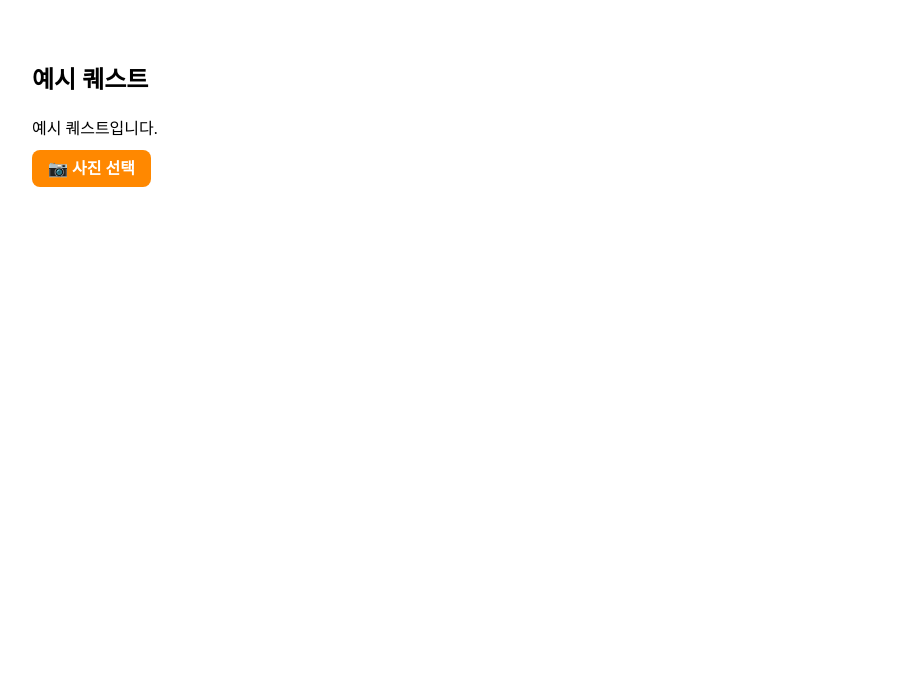
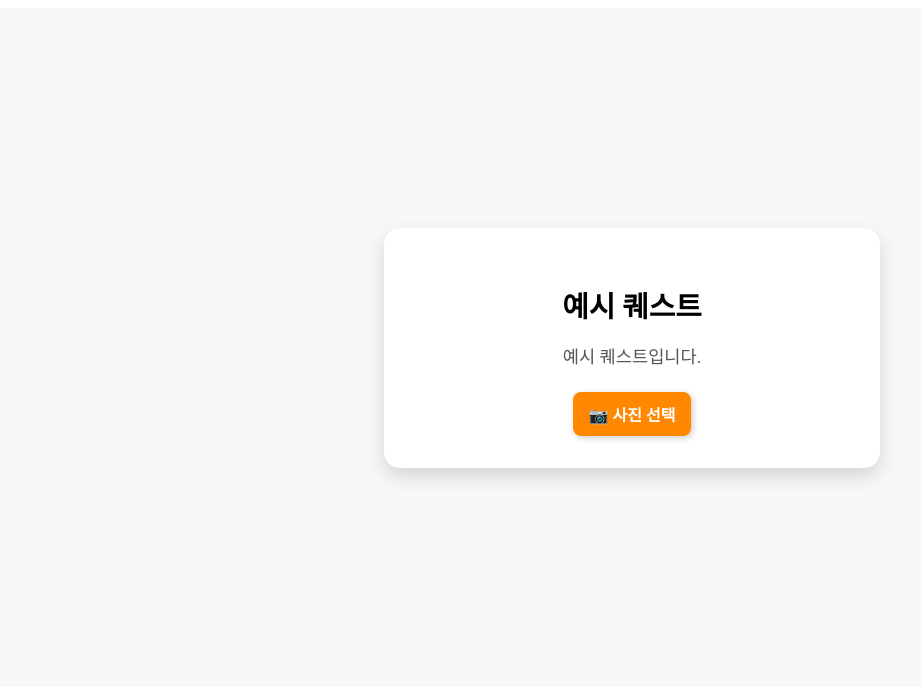
Before and after one commit to albatrips/seoultrips, a FastAPI app: page /api/quest/1 in a window 1280 px wide. Shown: the top 687 px of the page, without its empty margins (8-929 px from the left). Run offline with FastAPI, Linux system fonts and the light colour scheme; some libraries are stand-ins or nearby versions.

Commit message:
퀘스트 창 레이아웃 수정

```diff
--- a/server/api/recommend.py
+++ b/server/api/recommend.py
@@ -1,37 +1,52 @@
 from fastapi import APIRouter, Request, Form, UploadFile, File
 from fastapi.templating import Jinja2Templates
 from fastapi.responses import HTMLResponse
-import os, shutil, requests
+import os, shutil
 from random import choice
 
+# 라우터 및 템플릿 설정
 router = APIRouter()
 templates = Jinja2Templates(directory="server/templates")
 UPLOAD_DIR = "server/static/uploads"
 os.makedirs(UPLOAD_DIR, exist_ok=True)
 
+# 추천 퀘스트 생성 (임시 하드코딩)
 @router.post("/recommend")
 async def recommend(request: Request, theme: str = Form(...)):
-    # 실제 API 호출 생략
     steps = [
-        {"id": 1, "title": "경복궁 방문", "lat": 37.579617, "lng": 126.977041,
-         "description": f"'{theme}' 테마로 경복궁을 방문하세요."}
+        {
+            "id": 1,
+            "title": "경복궁 방문",
+            "lat": 37.579617,
+            "lng": 126.977041,
+            "description": f"'{theme}' 테마로 경복궁을 방문하세요."
+        }
     ]
     request.app.state.current_quests = steps
     return templates.TemplateResponse("quest_course.html", {
-        "request": request, "theme": theme, "steps": steps
+        "request": request,
+        "theme": theme,
+        "steps": steps
     })
 
+# 퀘스트 상세 페이지 렌더링
 @router.get("/quest/{quest_id}")
 async def quest_detail(request: Request, quest_id: int, result: str = ""):
     quests = getattr(request.app.state, "current_quests", [])
     quest = next((q for q in quests if q["id"] == quest_id), {
-        "id": quest_id, "title": "예시 퀘스트", "lat": 37.579617,
-        "lng": 126.977041, "description": "예시 퀘스트입니다."
+        "id": quest_id,
+        "title": "예시 퀘스트",
+        "lat": 37.579617,
+        "lng": 126.977041,
+        "description": "예시 퀘스트입니다."
     })
     return templates.TemplateResponse("quest_detail.html", {
-        "request": request, "quest": quest, "result": result
+        "request": request,
+        "quest": quest,
+        "result": result
     })
 
+# 사진 업로드 처리 후 퀘스트 결과 표시
 @router.post("/upload-photo")
 async def upload_photo(request: Request, photo: UploadFile = File(...)):
     file_path = os.path.join(UPLOAD_DIR, photo.filename)
@@ -39,9 +54,20 @@ async def upload_photo(request: Request, photo: UploadFile = File(...)):
         shutil.copyfileobj(photo.file, f)
 
     result = choice(["success", "fail"])  # 임의 판단
+
+    # 현재 퀘스트 상태를 사용해 quest 정보 가져오기
+    quests = getattr(request.app.state, "current_quests", [])
+    quest = quests[0] if quests else {
+        "id": 1,
+        "title": "경복궁 방문",
+        "lat": 37.579617,
+        "lng": 126.977041,
+        "description": "경복궁에 방문하세요."
+    }
+
     return templates.TemplateResponse("quest_detail.html", {
         "request": request,
-        "quest": {"id": 1, "title": "경복궁 방문", "lat": 37.579617,
-                  "lng": 126.977041, "description": "경복궁에 방문하세요."},
-        "result": result
+        "quest": quest,
+        "result": result,
+        "uploaded_photo": f"/static/uploads/{photo.filename}"
     })
--- a/server/templates/quest_detail.html
+++ b/server/templates/quest_detail.html
@@ -1,64 +1,109 @@
 {% extends "base.html" %}
 {% block content %}
 
-<div class="quest-detail-container">
+<!-- 중앙 정렬 래퍼 -->
+<div class="quest-wrapper">
+  <div class="quest-card">
     <h2>{{ quest.title }}</h2>
     <p>{{ quest.description }}</p>
 
+    <!-- 사진 업로드 폼 -->
     <form id="photo-form" action="/api/upload-photo" method="post" enctype="multipart/form-data">
       <label class="upload-btn">
         📷 사진 선택
         <input type="file" name="photo" id="photo-input" accept="image/*" hidden />
       </label>
-    <img id="preview-image" style="max-width: 200px; display: none; margin-top: 1rem;" />
-    <button type="submit" id="submit-btn" class="submit-btn" style="display: none;">📤 제출하기</button>
+      <img id="preview-image" style="max-width: 100%; margin-top: 1rem; display: none; border-radius: 10px;" />
+      <button type="submit" id="submit-btn" style="display: none;" class="submit-btn">📤 제출하기</button>
     </form>
   </div>
+</div>
 
-<!-- ✅ 모달 -->
+<!-- ✅ 결과 모달 -->
 <div id="result-modal" class="modal" style="display: none;">
   <div class="modal-content">
     <h2 id="modal-title">퀘스트 결과</h2>
-    <p id="modal-message">결과 메시지</p>
+    <p id="modal-message">퀘스트 결과 메시지입니다.</p>
     <button onclick="closeModal()">닫기</button>
   </div>
 </div>
 
+<!-- ✅ 스타일 -->
 <style>
-  .quest-detail-container { padding: 2rem; position: relative; }
+  .quest-wrapper {
+    display: flex;
+    justify-content: center;
+    align-items: center;
+    height: 85vh;
+    background-color: #f8f8f8;
+  }
+
+  .quest-card {
+    background-color: white;
+    padding: 2rem 3rem;
+    border-radius: 16px;
+    box-shadow: 0 8px 20px rgba(0, 0, 0, 0.15);
+    text-align: center;
+    max-width: 400px;
+    width: 100%;
+  }
+
+  .quest-card h2 {
+    font-size: 1.8rem;
+    margin-bottom: 0.5rem;
+  }
+
+  .quest-card p {
+    font-size: 1.1rem;
+    margin-bottom: 1.5rem;
+    color: #555;
+  }
+
   .upload-btn {
-    background-color: #ff8800; color: white; padding: 10px 16px;
-    border-radius: 8px; font-weight: bold; cursor: pointer;
+    background-color: #ff8800;
+    color: white;
+    padding: 10px 16px;
+    border-radius: 8px;
+    cursor: pointer;
+    font-weight: bold;
+    display: inline-block;
+    box-shadow: 2px 2px 6px rgba(0, 0, 0, 0.2);
   }
+
   .submit-btn {
-    background-color: #4caf50; color: white; padding: 10px 16px;
-    border: none; border-radius: 8px; font-weight: bold;
-    cursor: pointer; margin-top: 1rem;
+    margin-top: 1rem;
+    background-color: #4caf50;
+    color: white;
+    padding: 10px 16px;
+    border: none;
+    border-radius: 8px;
+    font-weight: bold;
+    cursor: pointer;
+    box-shadow: 2px 2px 6px rgba(0, 0, 0, 0.2);
   }
+
   .modal {
-    position: fixed; top: 0; left: 0; right: 0; bottom: 0;
-    background: rgba(0,0,0,0.5); display: flex;
-    justify-content: center; align-items: center; z-index: 1000;
+    position: fixed;
+    top: 0; left: 0; right: 0; bottom: 0;
+    background: rgba(0,0,0,0.5);
+    display: flex;
+    justify-content: center;
+    align-items: center;
+    z-index: 1000;
   }
+
   .modal-content {
-    background: white; padding: 2rem; border-radius: 10px;
-    box-shadow: 0 2px 10px rgba(0,0,0,0.3); text-align: center;
+    background: white;
+    padding: 2rem;
+    border-radius: 10px;
+    text-align: center;
+    box-shadow: 0 2px 10px rgba(0,0,0,0.3);
   }
 </style>
 
+<!-- ✅ 스크립트 -->
 <script>
   document.addEventListener("DOMContentLoaded", () => {
-    const result = {{ (result | default('')) | tojson }};
-    if (result === "success") {
-      document.getElementById("modal-title").innerText = "🎉 퀘스트 성공!";
-      document.getElementById("modal-message").innerText = "사진 인증에 성공했습니다!";
-      document.getElementById("result-modal").style.display = "flex";
-    } else if (result === "fail") {
-      document.getElementById("modal-title").innerText = "😢 퀘스트 실패";
-      document.getElementById("modal-message").innerText = "요구 조건을 만족하지 못했습니다.";
-      document.getElementById("result-modal").style.display = "flex";
-    }
-
     const photoInput = document.getElementById("photo-input");
     const previewImage = document.getElementById("preview-image");
     const submitBtn = document.getElementById("submit-btn");
@@ -75,6 +120,18 @@
         reader.readAsDataURL(file);
       }
     });
+
+    // 모달 결과 표시
+    const result = {{ (result | default('') | tojson) }};
+    if (result === "success") {
+      document.getElementById("modal-title").innerText = "🎉 퀘스트 성공!";
+      document.getElementById("modal-message").innerText = "사진 인증에 성공했습니다!";
+      document.getElementById("result-modal").style.display = "flex";
+    } else if (result === "fail") {
+      document.getElementById("modal-title").innerText = "😢 퀘스트 실패";
+      document.getElementById("modal-message").innerText = "요구 조건을 만족하지 못했습니다.";
+      document.getElementById("result-modal").style.display = "flex";
+    }
   });
 
   function closeModal() {
```
Lines whose indentation alone changed are shown as unchanged.
